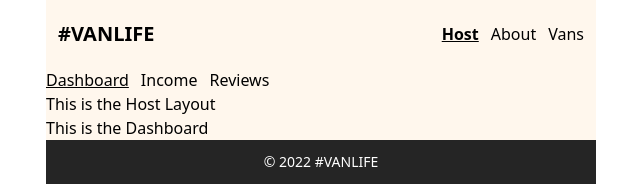
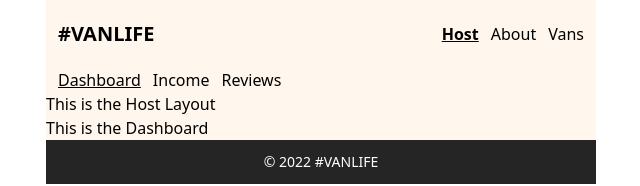
Before and after one commit to KevinRebakure/VanLife, a React (Vite) app: page /host in a window 1280 px wide. Shown: the top 186 px of the page, without its empty margins (319-959 px from the left). Built offline with nearby package versions, Linux system fonts and the light colour scheme; what miragejs would draw is missing.

Commit message:
Update HostNav.jsx

```diff
--- a/src/components/HostNav.jsx
+++ b/src/components/HostNav.jsx
@@ -3,7 +3,7 @@ import { NavLink } from "react-router-dom";
 export default function HostNav() {
   return (
     <>
-      <div className="gap-x-3 space-x-3">
+      <div className="space-x-3 px-3">
         <NavLink
           className={({ isActive }) =>
             isActive ? "underline" : "hover:underline"
```
